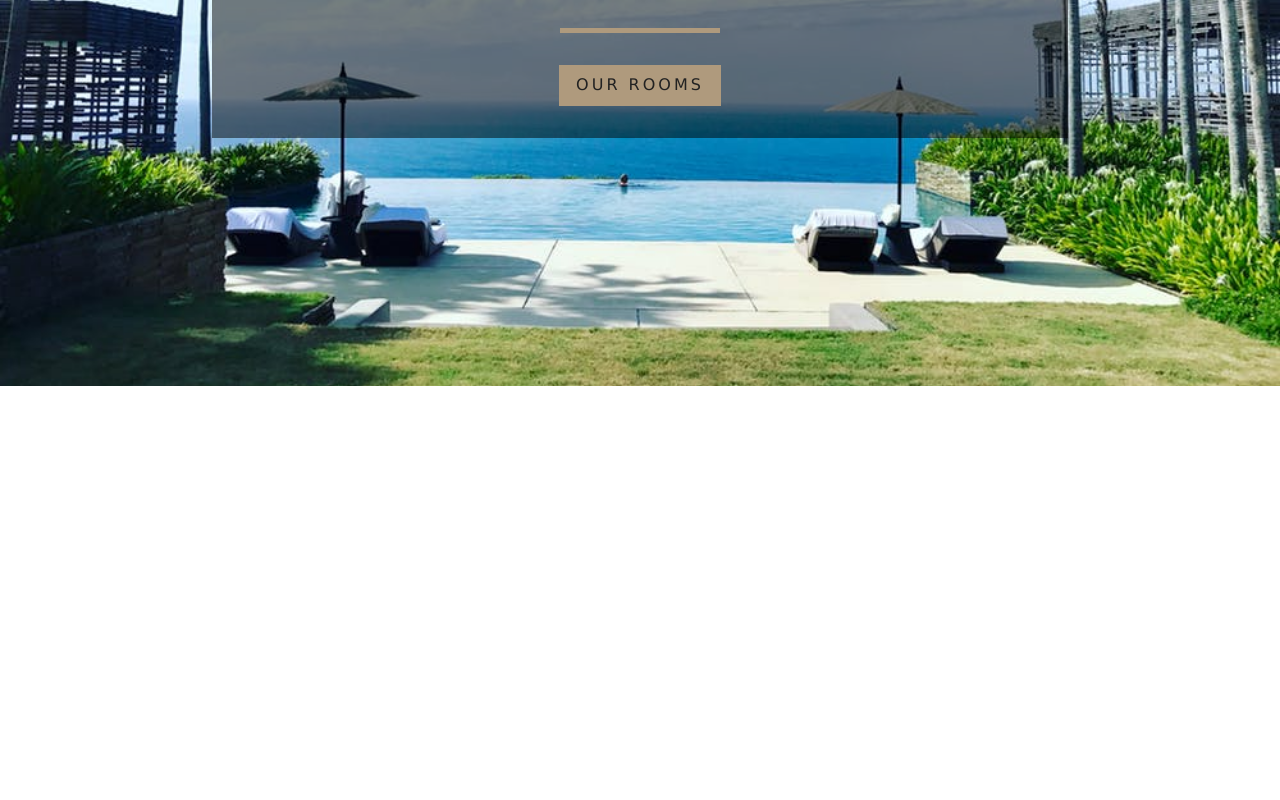
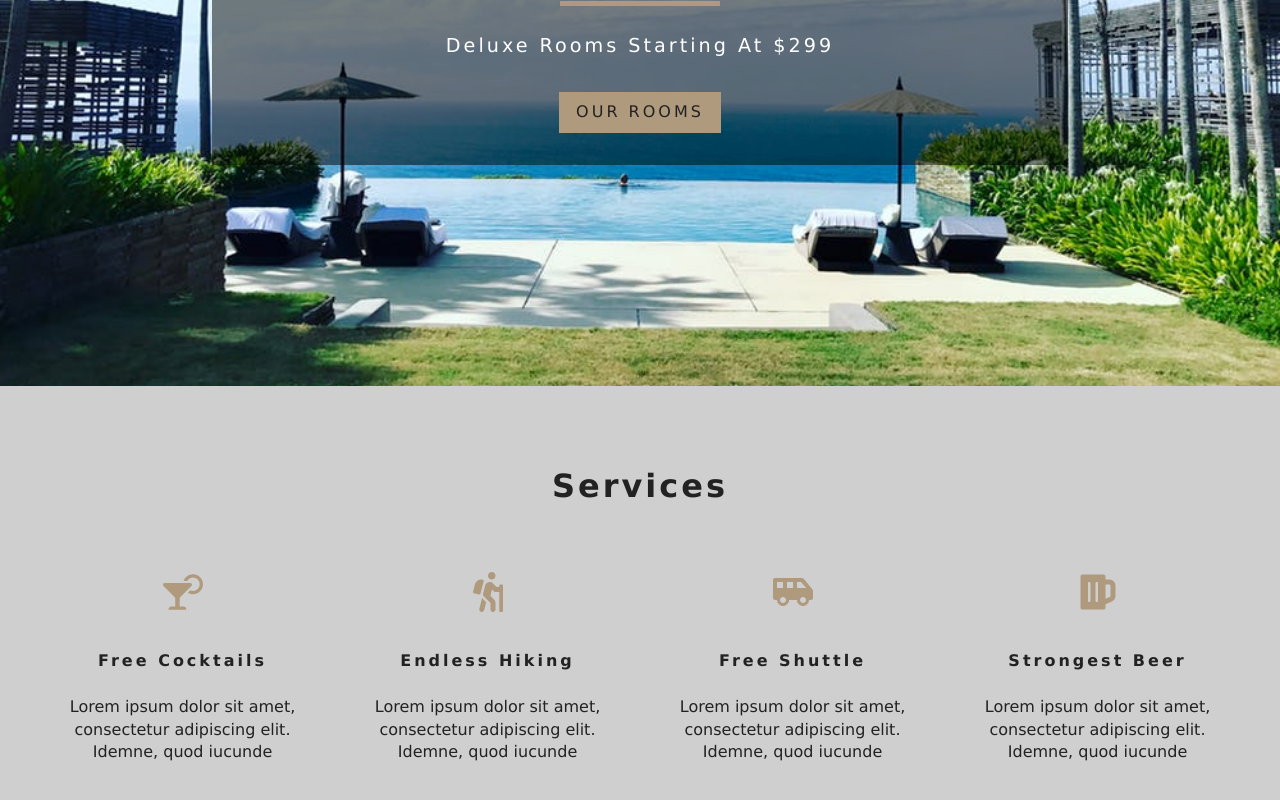
Before and after one commit to imon3/react-resort-prac, a React (Create React App) app in the folder resort/: page / in a window 1280 px wide. Shown: the part 414-1214 px from the top of the page. Before the commit the page ends 800 px from the top, so only its background shows below. Built offline with nearby package versions, Linux system fonts and the light colour scheme; the HTML template or start-up script is replaced by a standard one.

Commit message:
setup home page services section

```diff
--- a/resort/src/App.css
+++ b/resort/src/App.css
@@ -252,6 +252,7 @@
 }
 .services h6 {
   letter-spacing: var(--mainSpacing);
+  text-transform: capitalize;
 }
 .services p {
   width: 80%;
--- a/resort/src/components/mainPages/Home.js
+++ b/resort/src/components/mainPages/Home.js
@@ -2,16 +2,23 @@
 import Hero from '../hero/Hero';
 import Banner from '../banner/Banner';
 import { Link } from 'react-router-dom';
+import Services from '../typeServices/Services';
 
 const Home = () => {
   return (
+    <>
       <Hero>
-      <Banner title='luxurious rooms' subtitile='deluxe rooms starting at $299'>
+        <Banner
+          title='luxurious rooms'
+          subtitle='deluxe rooms starting at $299'
+        >
           <Link to='/rooms' className='btn-primary'>
             our rooms
           </Link>
         </Banner>
       </Hero>
+      <Services />
+    </>
   );
 };
 
--- /dev/null
+++ b/resort/src/components/title/Title.js
@@ -0,0 +1,13 @@
+import React from 'react';
+
+const Title = props => {
+  const { title } = props;
+
+  return (
+    <div className='section-title'>
+      <h4>{title}</h4>
+    </div>
+  );
+};
+
+export default Title;
--- /dev/null
+++ b/resort/src/components/typeServices/Services.js
@@ -0,0 +1,57 @@
+import React from 'react';
+import { FaCocktail, FaHiking, FaShuttleVan, FaBeer } from 'react-icons/fa';
+import Title from '../title/Title';
+
+class Services extends React.Component {
+  state = {
+    services: [
+      {
+        icon: <FaCocktail />,
+        title: 'Free Cocktails',
+        info:
+          'Lorem ipsum dolor sit amet, consectetur adipiscing elit. Idemne, quod iucunde'
+      },
+      {
+        icon: <FaHiking />,
+        title: 'Endless Hiking',
+        info:
+          'Lorem ipsum dolor sit amet, consectetur adipiscing elit. Idemne, quod iucunde'
+      },
+      {
+        icon: <FaShuttleVan />,
+        title: 'Free Shuttle',
+        info:
+          'Lorem ipsum dolor sit amet, consectetur adipiscing elit. Idemne, quod iucunde'
+      },
+      {
+        icon: <FaBeer />,
+        title: 'Strongest Beer',
+        info:
+          'Lorem ipsum dolor sit amet, consectetur adipiscing elit. Idemne, quod iucunde'
+      }
+    ]
+  };
+
+  render() {
+    return (
+      <section className='services'>
+        <Title title='services' />
+        <div className='services-center'>
+          {this.state.services.map((service, index) => {
+            const { icon, title, info } = service;
+
+            return (
+              <article key={index} className='service'>
+                <span>{icon}</span>
+                <h6>{title}</h6>
+                <p>{info}</p>
+              </article>
+            );
+          })}
+        </div>
+      </section>
+    );
+  }
+}
+
+export default Services;
```
Lines whose indentation alone changed are shown as unchanged.
